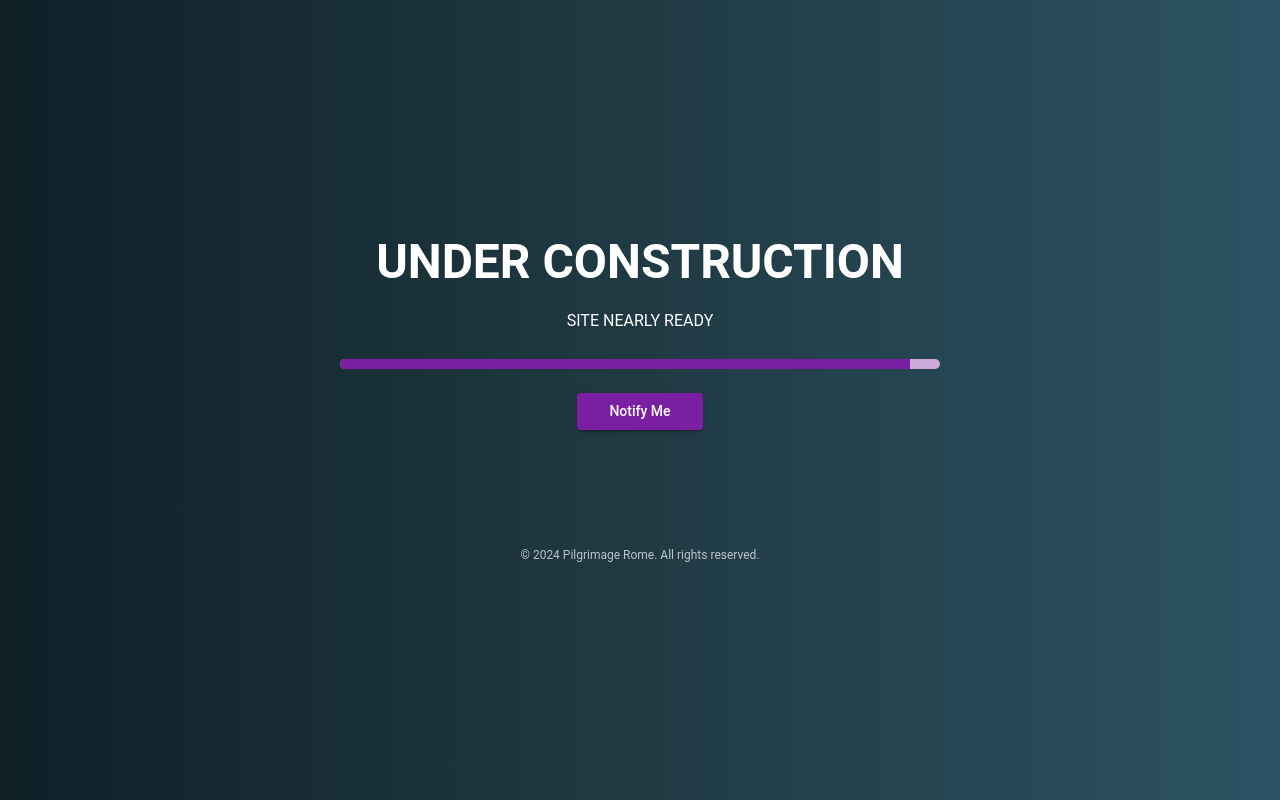
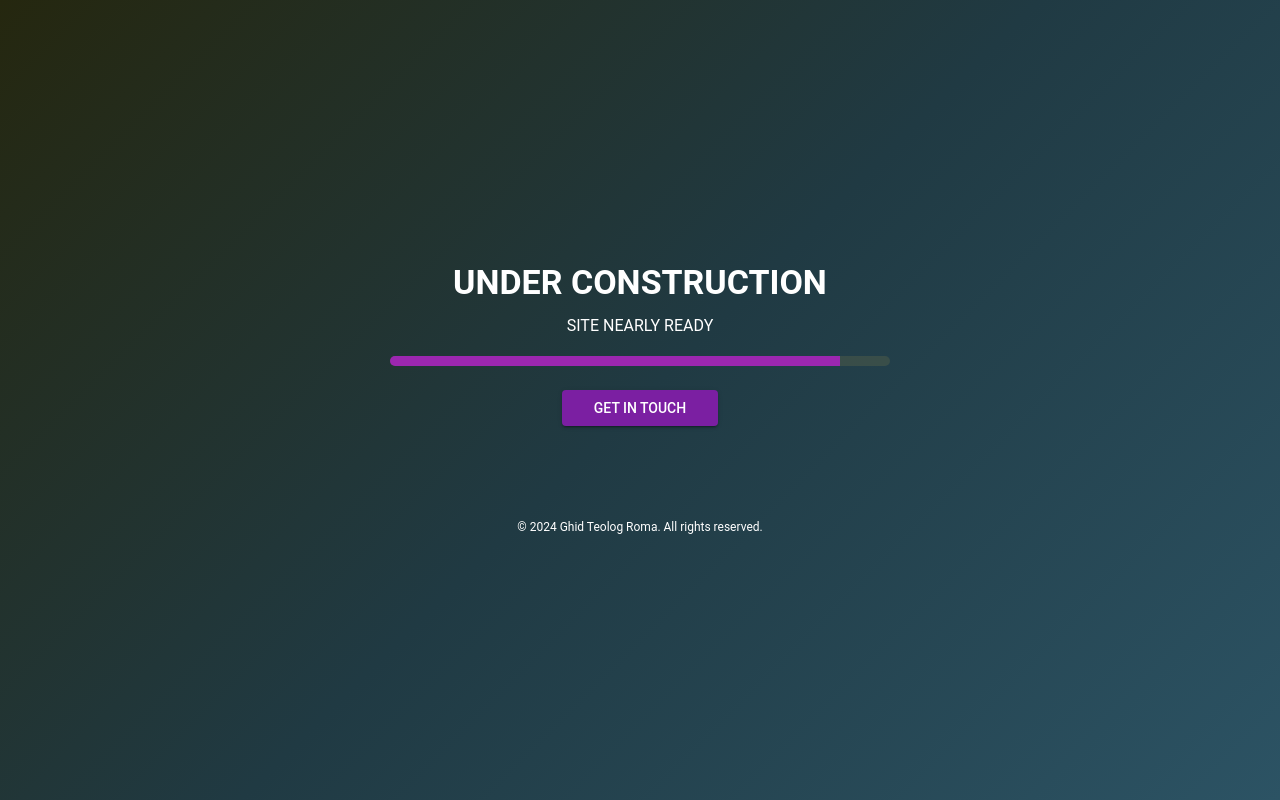
Before and after one commit to GherghelasAlexandru/ghid-roma, a Next.js app: page / in a window 1280 px wide. Built offline with nearby package versions, Linux system fonts and the light colour scheme; some icons are missing.

Commit message:
updated format & socials

```diff
--- a/src/pages/index.tsx
+++ b/src/pages/index.tsx
@@ -1,13 +1,13 @@
 import Box from '@mui/material/Box';
 import Typography from '@mui/material/Typography';
+import Grid from '@mui/material/Grid';
+import Button from '@mui/material/Button';
 import LinearProgress from '@mui/material/LinearProgress';
-import Button from '@mui/material/Button';
+import IconButton from '@mui/material/IconButton';
 import Stack from '@mui/material/Stack';
-import IconButton from '@mui/material/IconButton';
-
 import FacebookIcon from '@mui/icons-material/Facebook';
+import InstagramIcon from '@mui/icons-material/Instagram';
 import LinkedInIcon from '@mui/icons-material/LinkedIn';
-import InstagramIcon from '@mui/icons-material/Instagram';
 import TwitterIcon from '@mui/icons-material/Twitter';
 
 export default function Home() {
@@ -15,53 +15,61 @@ export default function Home() {
     <Box
       sx={{
         minHeight: '100vh',
-        width: '100%',
-        background: 'linear-gradient(to right, #0f2027, #203a43, #2c5364)', // Dark gradient
+        background: 'linear-gradient(135deg,rgb(37, 39, 15), #203a43, #2c5364)',
         display: 'flex',
         alignItems: 'center',
         justifyContent: 'center',
-        padding: 4,
+        px: 2,
         textAlign: 'center',
         color: '#fff',
       }}
     >
-      <Box sx={{ maxWidth: 600, width: '100%' }}>
-        <Typography variant="h3" sx={{ fontWeight: 600 }} gutterBottom>
+      <Box sx={{ width: '100%', maxWidth: 500 }}>
+        <Typography
+          variant="h4"
+          sx={{ fontWeight: 'bold', mb: 1, wordBreak: 'break-word' }}
+        >
           UNDER CONSTRUCTION
         </Typography>
 
-        <Typography variant="subtitle1" sx={{ mb: 3 }}>
+        <Typography variant="subtitle1" sx={{ mb: 2 }}>
           SITE NEARLY READY
         </Typography>
 
-        <LinearProgress variant="determinate" value={95} sx={{ mb: 3, height: 10, borderRadius: 5 }} />
+        <LinearProgress
+          variant="determinate"
+          value={90}
+          sx={{
+            mb: 3,
+            height: 10,
+            borderRadius: 5,
+            backgroundColor: 'rgba(250, 207, 67, 0.1)',
+            '& .MuiLinearProgress-bar': {
+              backgroundColor: '#9c27b0',
+            },
+          }}
+        />
 
         <Button
           variant="contained"
           color="primary"
           href="mailto:spascaru@gmail.com"
-          sx={{ mb: 5, textTransform: 'none', px: 4 }}
+          sx={{ mb: 4, px: 4 }}
         >
-          Notify Me
+          Get in touch
         </Button>
 
-        <Stack direction="row" spacing={3} justifyContent="center" sx={{ mb: 4 }}>
-          <IconButton color="inherit" href="https://facebook.com" target="_blank">
+        <Stack direction="row" spacing={3} justifyContent="center" sx={{ mb: 2 }}>
+          <IconButton color="inherit" href="https://www.facebook.com/sorinel.pascaru?mibextid=wwXIfr&rdid=ivtaauHyjJoXHXAn&share_url=https%3A%2F%2Fwww.facebook.com%2Fshare%2F18Cf9V4N7M%2F%3Fmibextid%3DwwXIfr#" target="_blank">
             <FacebookIcon />
-          </IconButton>
-          <IconButton color="inherit" href="https://linkedin.com" target="_blank">
-            <LinkedInIcon />
           </IconButton>
           <IconButton color="inherit" href="https://instagram.com" target="_blank">
             <InstagramIcon />
           </IconButton>
-          <IconButton color="inherit" href="https://twitter.com" target="_blank">
-            <TwitterIcon />
-          </IconButton>
         </Stack>
 
-        <Typography variant="caption" sx={{ opacity: 0.7 }}>
-          © 2024 Pilgrimage Rome. All rights reserved.
+        <Typography variant="caption">
+          © 2024 Ghid Teolog Roma. All rights reserved.
         </Typography>
       </Box>
     </Box>
```
